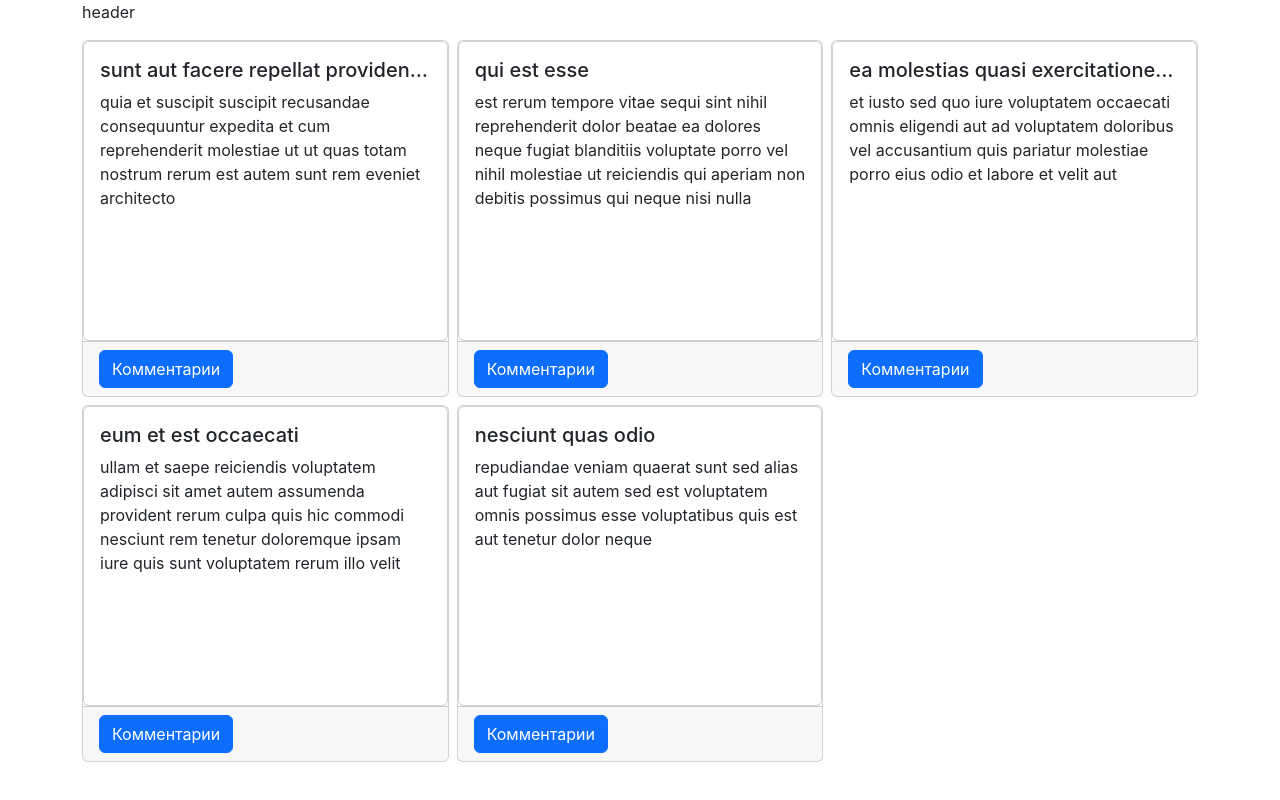
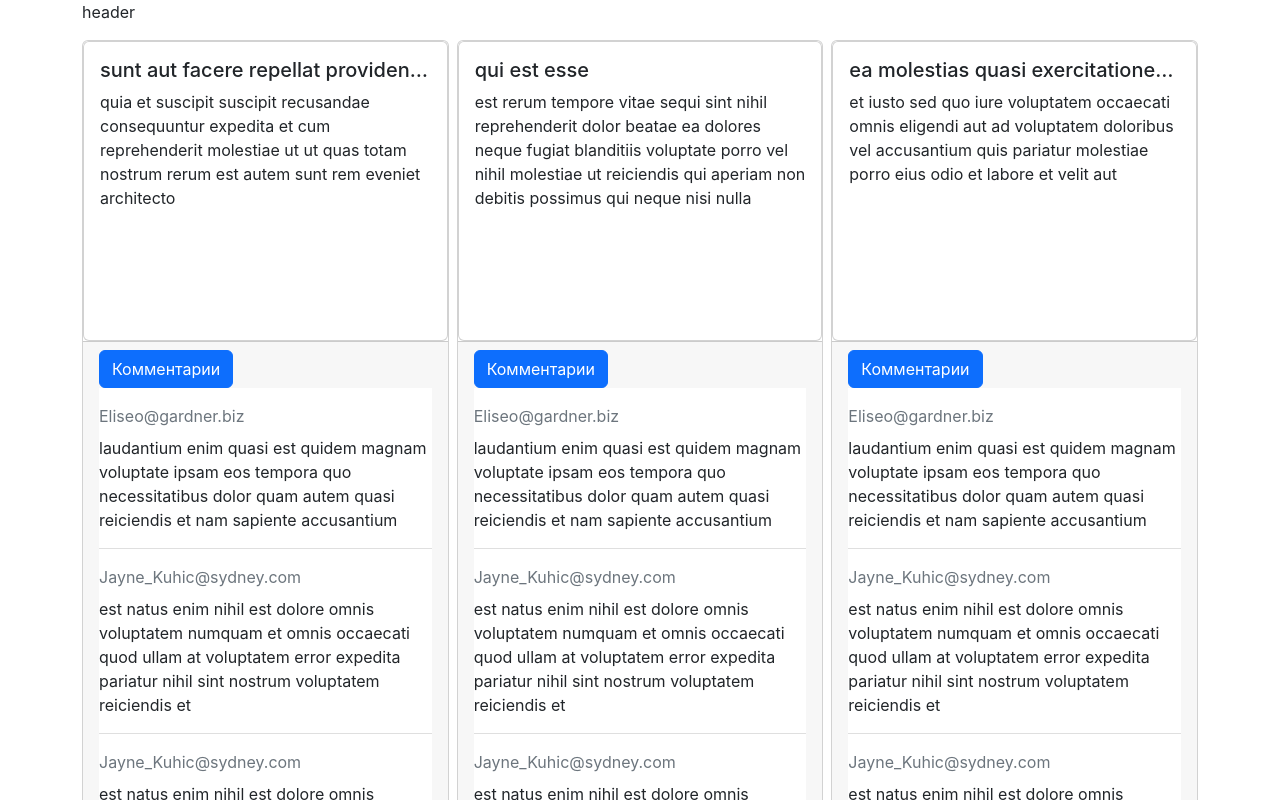
Before and after one commit to ElenaPogodaeva/mitrasoft-test, a React (Create React App) app: page / in a window 1280 px wide. Shown: the top 800 px of the page. Built offline with nearby package versions, Linux system fonts and the light colour scheme; the HTML template or start-up script is replaced by a standard one.

Commit message:
feat: add Comments component

```diff
--- /dev/null
+++ b/src/components/Comment/Comment.tsx
@@ -0,0 +1,19 @@
+import { ListGroup } from 'react-bootstrap';
+import { IComment } from '../../types/types';
+
+type CommentProps = {
+  comment: IComment;
+};
+
+export const Comment = ({ comment }: CommentProps) => {
+  const { email, body } = comment;
+
+  return (
+    <ListGroup.Item className="p-0 pt-3">
+      <p className="text-muted mb-2">{email}</p>
+      <p>{body}</p>
+    </ListGroup.Item>
+  );
+};
+
+export default Comment;
--- /dev/null
+++ b/src/components/Comments/Comments.tsx
@@ -0,0 +1,18 @@
+import { ListGroup } from 'react-bootstrap';
+import { Comment } from '../Comment/Comment';
+import { IComment } from '../../types/types';
+
+type CommentsProps = {
+  comments: IComment[];
+};
+
+export const Comments = ({ comments }: CommentsProps) => {
+  return (
+    <ListGroup className="list-group-flush">
+      {Boolean(comments.length) &&
+        comments.map((comment) => <Comment key={comment.id} comment={comment} />)}
+    </ListGroup>
+  );
+};
+
+export default Comments;
--- a/src/components/Post/Post.tsx
+++ b/src/components/Post/Post.tsx
@@ -1,7 +1,60 @@
-import { Button, Card, Col, ListGroup } from 'react-bootstrap';
+import { Button, Card, Col } from 'react-bootstrap';
 import { IPost } from '../../types/types';
 import Comments from '../Comments/Comments';
 import './Post.scss';
+
+const comments = [
+  {
+    postId: 1,
+    id: 1,
+    name: 'id labore ex et quam laborum',
+    email: 'Eliseo@gardner.biz',
+    body: `laudantium enim quasi est quidem magnam voluptate ipsam eos
+tempora quo necessitatibus
+dolor quam autem quasi
+reiciendis et nam sapiente accusantium`,
+  },
+  {
+    postId: 1,
+    id: 2,
+    name: 'quo vero reiciendis velit similique earum',
+    email: 'Jayne_Kuhic@sydney.com',
+    body: `est natus enim nihil est dolore omnis voluptatem numquam
+et omnis occaecati quod ullam at
+voluptatem error expedita pariatur
+nihil sint nostrum voluptatem reiciendis et`,
+  },
+  {
+    postId: 1,
+    id: 3,
+    name: 'quo vero reiciendis velit similique earum',
+    email: 'Jayne_Kuhic@sydney.com',
+    body: `est natus enim nihil est dolore omnis voluptatem numquam
+et omnis occaecati quod ullam at
+voluptatem error expedita pariatur
+nihil sint nostrum voluptatem reiciendis et`,
+  },
+  {
+    postId: 1,
+    id: 4,
+    name: 'quo vero reiciendis velit similique earum',
+    email: 'Jayne_Kuhic@sydney.com',
+    body: `est natus enim nihil est dolore omnis voluptatem numquam
+et omnis occaecati quod ullam at
+voluptatem error expedita pariatur
+nihil sint nostrum voluptatem reiciendis et`,
+  },
+  {
+    postId: 1,
+    id: 5,
+    name: 'quo vero reiciendis velit similique earum',
+    email: 'Jayne_Kuhic@sydney.com',
+    body: `est natus enim nihil est dolore omnis voluptatem numquam
+et omnis occaecati quod ullam at
+voluptatem error expedita pariatur
+nihil sint nostrum voluptatem reiciendis et`,
+  },
+];
 
 type PostProps = {
   post: IPost;
@@ -23,7 +76,7 @@ export const Post = ({ post, handleClick }: PostProps) => {
         </Card.Body>
         <Card.Footer className="text-muted">
           <Button variant="primary">Комментарии</Button>
-          {/* <Comments comments={comments} /> */}
+          <Comments comments={comments} />
         </Card.Footer>
       </Card>
     </Col>
```
